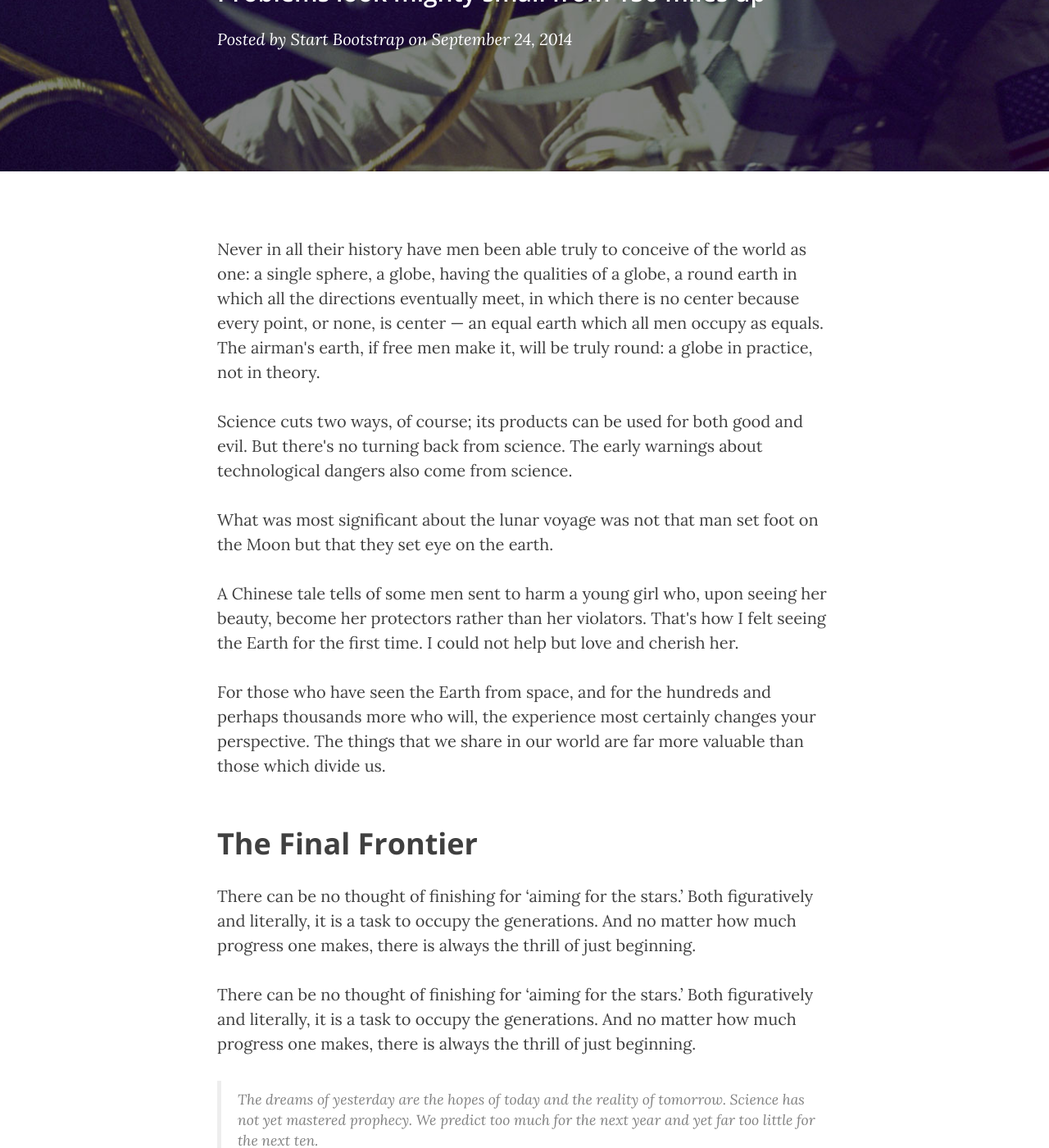
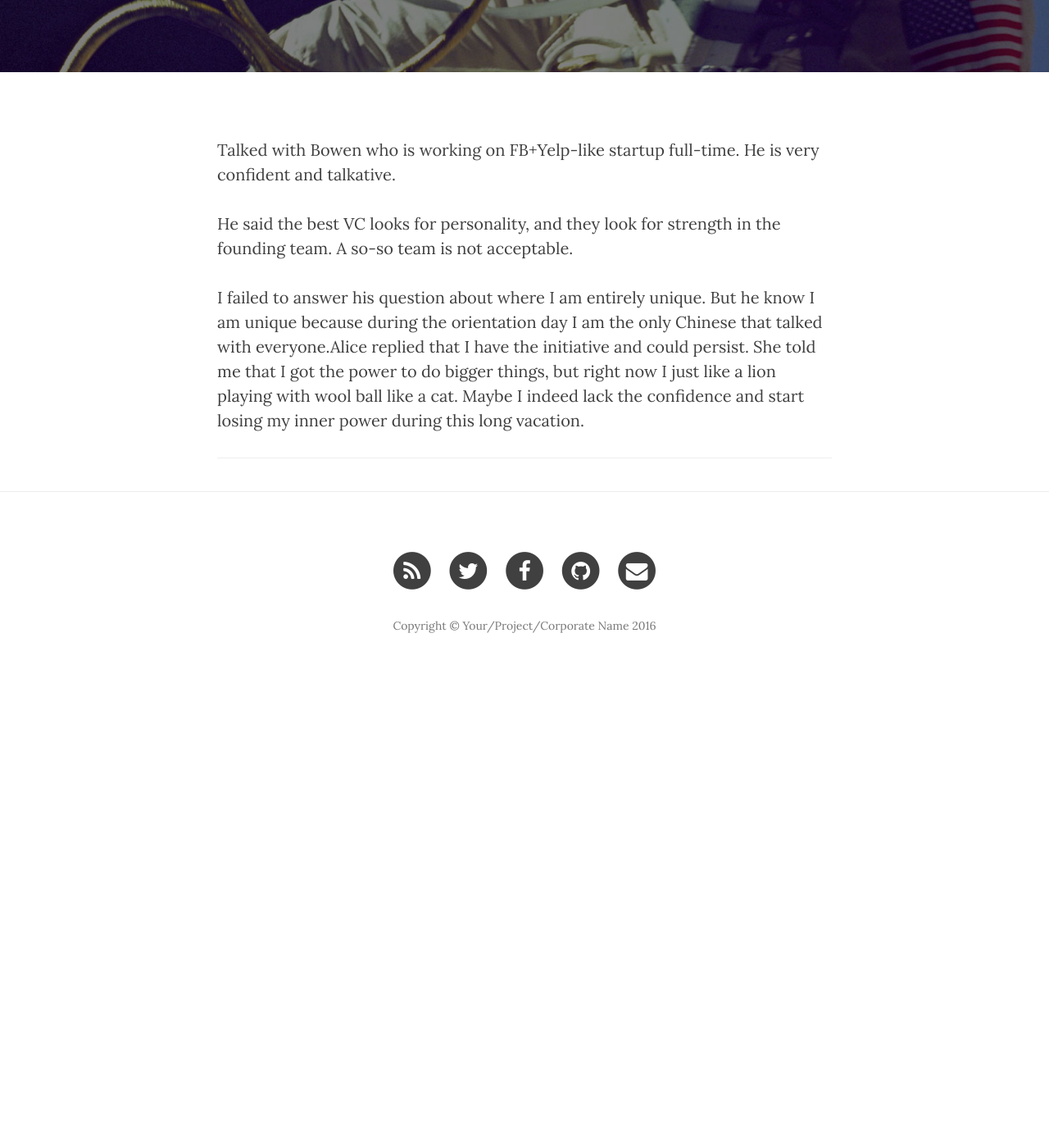
Before and after one commit to baiqizhang/baiqizhang.github.io, a Jekyll site: the page built from _posts/2014-09-24-man-must-explore.markdown, in a window 1280 px wide and 1400 px high, scrolled down 388 px. Shown: the whole window at 82% size. Built offline with Jekyll 4.4.1, drawn with Linux system fonts in a browser that asks for light colours; nearby versions of some CDN libraries; after the commit the page ends 1227 px from its top, so only the background shows below that; some of the changed text lies outside the part shown.

Commit message:
first post

```diff
--- a/_config.yml
+++ b/_config.yml
@@ -6,7 +6,7 @@ copyright_name: Your/Project/Corporate Name
 description: "Write your site description here. It will be used as your sites meta description as well!"
 baseurl: ""
 url: "http://baiqizhang.github.io"
-twitter_username: SBootstrap
+twitter_username: CopyCatPhoto
 github_username:  baiqizhang
 facebook_username:  baiqizhangcmu
 email_username:  baiqizhang@gmail.com
--- a/_posts/2014-09-24-man-must-explore.markdown
+++ b/_posts/2014-09-24-man-must-explore.markdown
@@ -1,23 +1,19 @@
 ---
 layout:     post
-title:      "Man must explore, and this is exploration at its greatest"
+title:      "A talk with Bowen Zhang"
 subtitle:   "Problems look mighty small from 150 miles up"
 date:       2014-09-24 12:00:00
-author:     "Start Bootstrap"
+author:     "Baiqi Zhang"
 header-img: "img/post-bg-06.jpg"
 ---
 
-<p>Never in all their history have men been able truly to conceive of the world as one: a single sphere, a globe, having the qualities of a globe, a round earth in which all the directions eventually meet, in which there is no center because every point, or none, is center — an equal earth which all men occupy as equals. The airman's earth, if free men make it, will be truly round: a globe in practice, not in theory.</p>
+<p>Talked with Bowen who is working on FB+Yelp-like startup full-time. He is very confident and talkative.  </p>
 
-<p>Science cuts two ways, of course; its products can be used for both good and evil. But there's no turning back from science. The early warnings about technological dangers also come from science.</p>
+<p>He said the best VC looks for personality, and they look for strength in the founding team. A so-so team is not acceptable. </p>
 
-<p>What was most significant about the lunar voyage was not that man set foot on the Moon but that they set eye on the earth.</p>
+<p>I failed to answer his question about where I am entirely unique. But he know I am unique because during the orientation day I am the only Chinese that talked with everyone.Alice replied that I have the initiative and could persist. She told me that I got the power to do bigger things, but right now I just like a lion playing with wool ball like a cat. Maybe I indeed lack the confidence and start losing my inner power during this long vacation.</p>
 
-<p>A Chinese tale tells of some men sent to harm a young girl who, upon seeing her beauty, become her protectors rather than her violators. That's how I felt seeing the Earth for the first time. I could not help but love and cherish her.</p>
-
-<p>For those who have seen the Earth from space, and for the hundreds and perhaps thousands more who will, the experience most certainly changes your perspective. The things that we share in our world are far more valuable than those which divide us.</p>
-
-<h2 class="section-heading">The Final Frontier</h2>
+<!-- <h2 class="section-heading">The Final Frontier</h2>
 
 <p>There can be no thought of finishing for ‘aiming for the stars.’ Both figuratively and literally, it is a task to occupy the generations. And no matter how much progress one makes, there is always the thrill of just beginning.</p>
 
@@ -40,4 +36,4 @@ header-img: "img/post-bg-06.jpg"
 
 <p>As I stand out here in the wonders of the unknown at Hadley, I sort of realize there’s a fundamental truth to our nature, Man must explore, and this is exploration at its greatest.</p>
 
-<p>Placeholder text by <a href="http://spaceipsum.com/">Space Ipsum</a>. Photographs by <a href="https://www.flickr.com/photos/nasacommons/">NASA on The Commons</a>.</p>
+<p>Placeholder text by <a href="http://spaceipsum.com/">Space Ipsum</a>. Photographs by <a href="https://www.flickr.com/photos/nasacommons/">NASA on The Commons</a>.</p> -->
```
Also changed, not shown: 1 other file.
